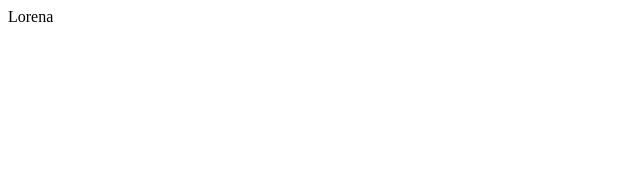
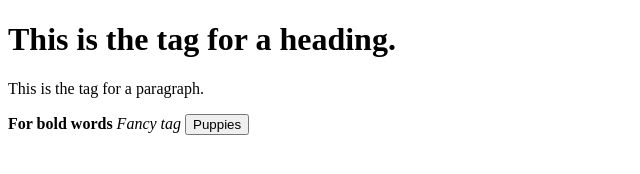
Before and after one commit to lorenabriones/First-Project, a plain HTML site: page index.html in a window 1280 px wide. Shown: the whole page, without its empty margins (0-640 px from the left). Drawn offline with Linux system fonts and the light colour scheme.

Commit message:
Puppy Update

```diff
--- a/index.html
+++ b/index.html
@@ -4,9 +4,15 @@
     <meta charset="UTF-8">
     <meta http-equiv="X-UA-Compatible" content="IE=edge">
     <meta name="viewport" content="width=device-width, initial-scale=1.0">
+    <!--This is how you name the page.-->
     <title>Lorena's Website</title>
 </head>
 <body>
-    Lorena
+    <h1>This is the tag for a heading.</h1>
+    <p>This is the tag for a paragraph.</p>
+    <b>For bold words</b>
+    <i>Fancy tag</i>
+    <!--target="_blank" makes it open in new tab-->
+    <a href="https://www.youtube.com/watch?v=YLxg0IpbHsM" target="_blank"><Button>Puppies</Button></a>
 </body>
 </html>
```
